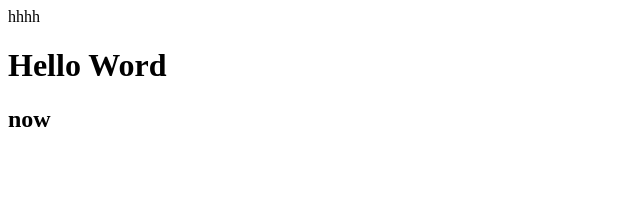
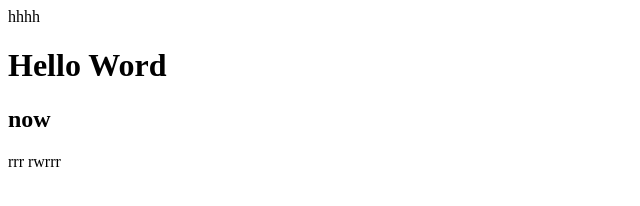
Before and after one commit to ShereenSharawy/repo1, a plain HTML site: page index.html in a window 1280 px wide. Shown: the full height of the page, 0-640 px from the left. Drawn offline with Linux system fonts and the light colour scheme.

Commit message:
[UI] update file 2

```diff
--- a/index.html
+++ b/index.html
@@ -1,3 +1,4 @@
 <head> hhhh </head>
 <h1> Hello Word</h1>
 <h2>now </h2>
+<span>rrr rwrrr</span>
```
